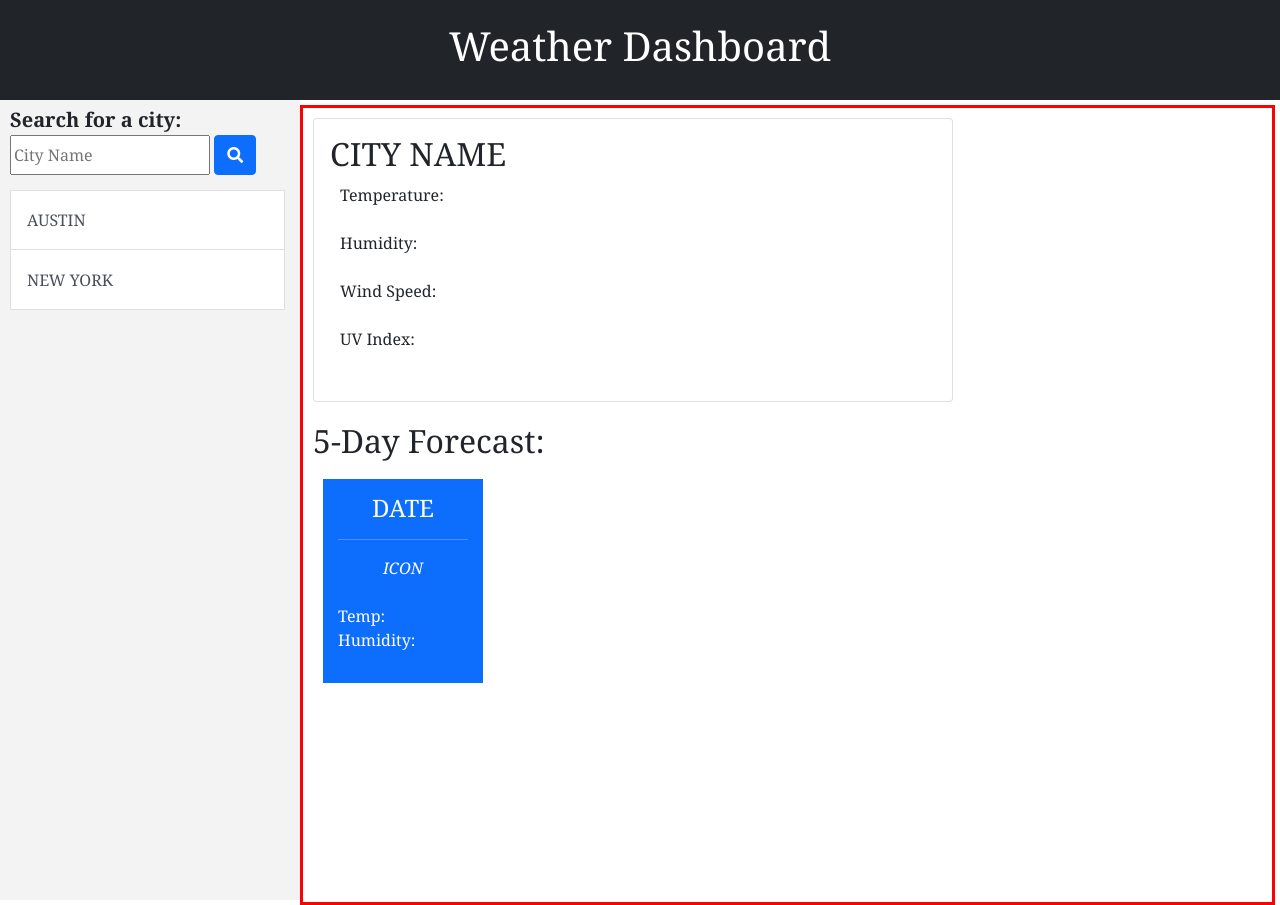
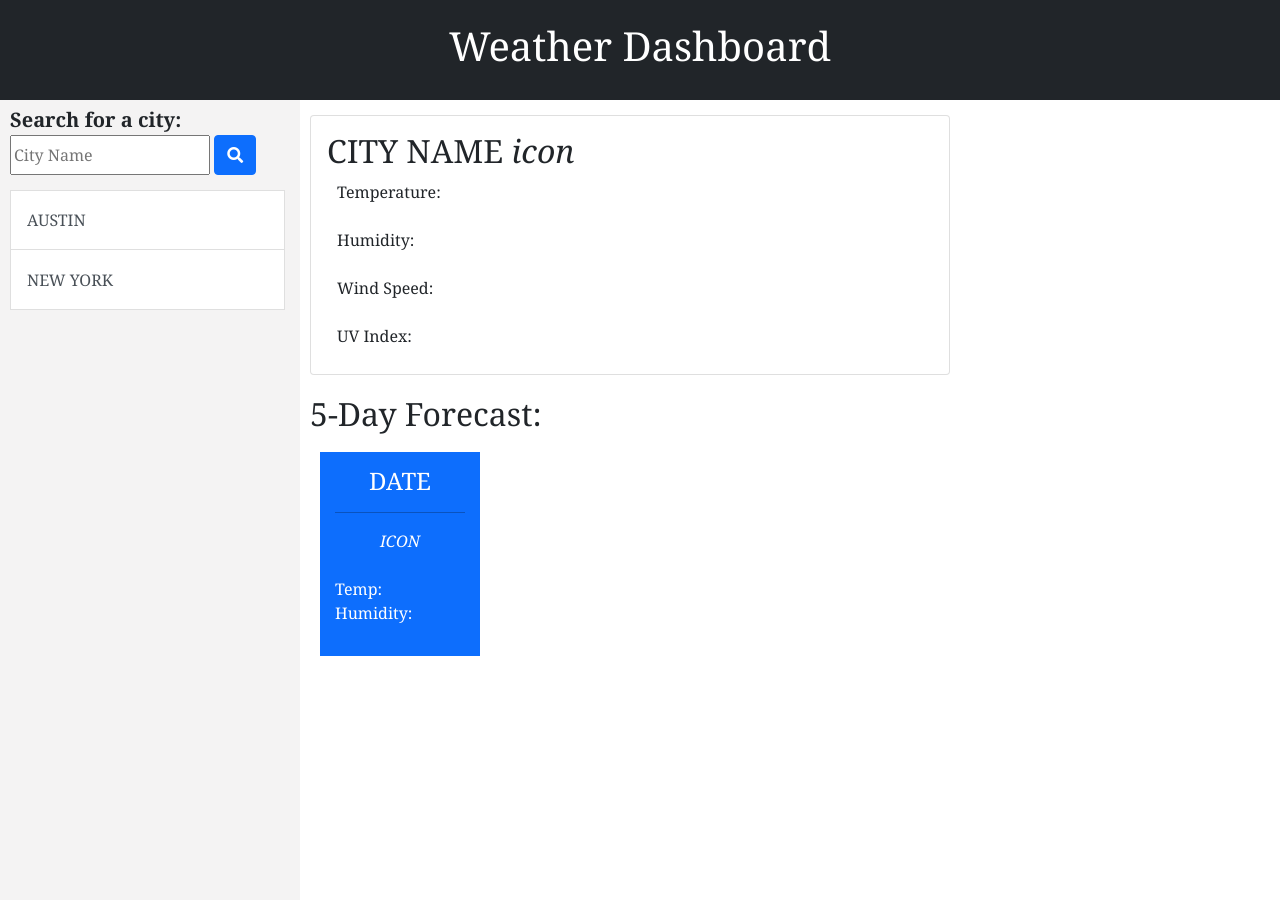
Before and after one commit to WeiLiBryan/Weather-Tracker, a plain HTML site: page index.html in a window 1280 px wide. Drawn offline with nearby package versions, Linux system fonts and the light colour scheme.

Commit message:
finish website appearence

```diff
--- a/assets/style.css
+++ b/assets/style.css
@@ -43,7 +43,6 @@ input {
 
 
 .content {
-    border: solid red;
     margin: 5px;
     display: flex;
     position: relative;
@@ -55,11 +54,7 @@ input {
 .cityInfo, .forecastInfo {
     margin: 10px;
     position: relative;
-}
-
-.forecastInfo {
-    float: left;
-    width: 100%;
+    width: fit-content;
 }
 
 .forecastCards {
@@ -76,7 +71,7 @@ input {
     text-align: center;
     padding: 15px;
     margin: 10px;
-    position: absolute;
+    float: left;
 }
 
 .cardHeader {
@@ -86,3 +81,7 @@ input {
 .cardInfo {
     text-align: left;
 }
+
+hr {
+    color: black;
+}
--- a/index.html
+++ b/index.html
@@ -38,12 +38,12 @@
         <div class="cityInfo">
             <div class="card" style="width: 40rem;">
                 <div class="card-body">
-                    <h2 class="cityName">CITY NAME <span id="weatherCondition"></span></h2>
+                    <h2 class="cityName">CITY NAME <i id="weatherCondition">icon</i></h2>
                     <p class="cityInfo">
                         Temperature: <span id="temp"></span><br><br>
                         Humidity: <span id="humidity"></span><br><br>
                         Wind Speed: <span id="windSpeed"></span><br><br>
-                        UV Index: <span id="uv"></span><br><br>
+                        UV Index: <span id="uv"></span>
                     </p>
                 </div>
             </div>
```
